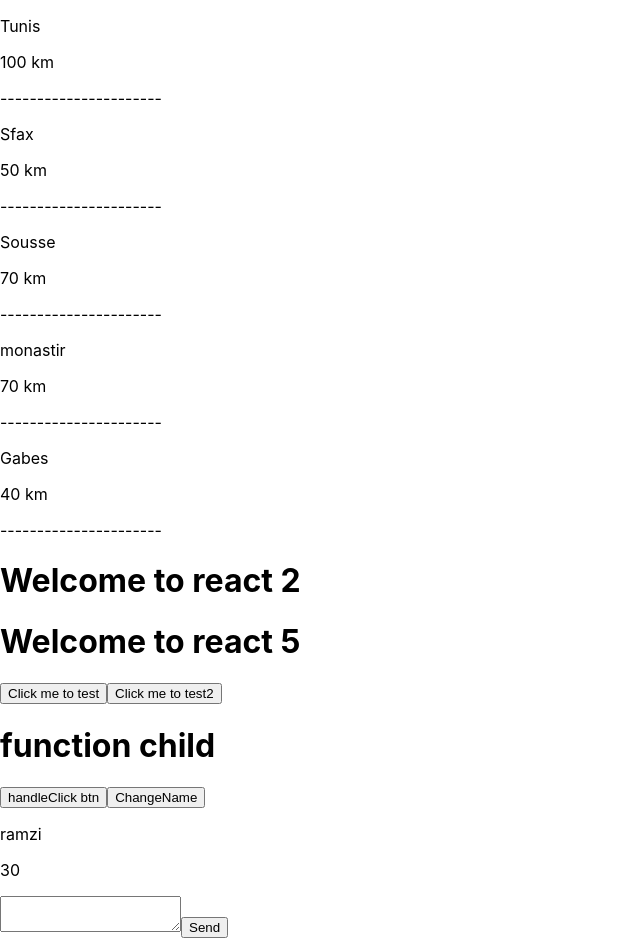
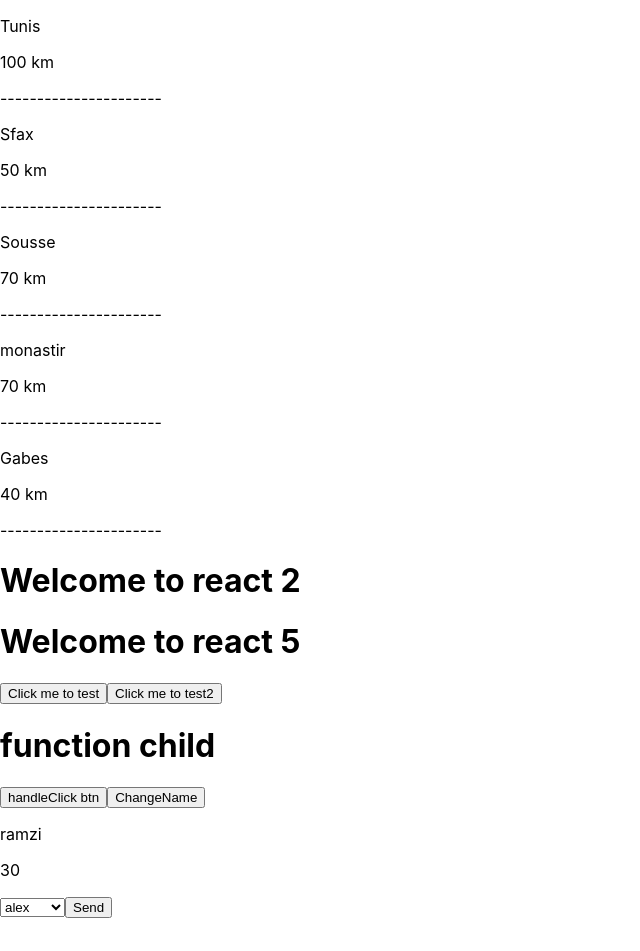
Before and after one commit to ramzirahmi/React-NPM, a React (Create React App) app: page / in a window 1280 px wide. Shown: the top 951 px of the page, without its empty margins (0-640 px from the left). Built offline with nearby package versions, Linux system fonts and the light colour scheme.

Commit message:
handel select form

```diff
--- a/src/Components/Form.js
+++ b/src/Components/Form.js
@@ -10,7 +10,12 @@
   return (
     <div>
       <form onSubmit={(e) => e.preventDefault()}>
-        <textarea type="text" onChange={handleChange} />
+        <select onChange={handleChange}>
+          <option value="alex">alex</option>
+          <option value="Alice">Alice</option>
+          <option value="Bob">Bob</option>
+          <option value="Charlie">Charlie</option>
+        </select>
         <input type="submit" value="Send" />
       </form>
       <p>{name}</p>
```
